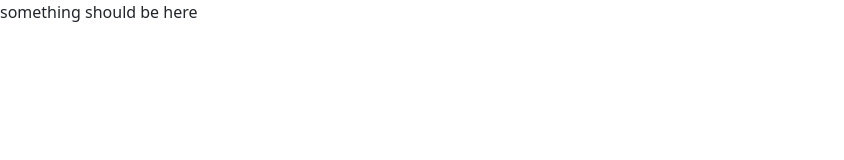
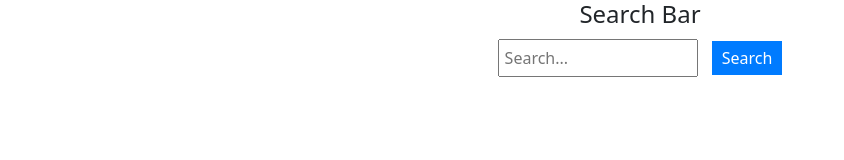
Before and after one commit to bsaglimb/miniProject, a plain HTML site: page index.html in a window 1280 px wide. Shown: the whole page, without its empty margins (0-844 px from the left). Drawn offline with nearby package versions, Linux system fonts and the light colour scheme.

Commit message:
aadd search bar with css to go with it

```diff
--- a/assets/style.css
+++ b/assets/style.css
@@ -0,0 +1,27 @@
+
+.search-title {
+    font-size: 24px;
+    margin-bottom: 10px;
+    text-align: center;
+  }
+
+
+  #search-container {
+    text-align: center;
+  }
+
+
+  #search-input {
+    width: 200px;
+    padding: 5px;
+    margin-right: 10px;
+  }
+
+
+  #search-button {
+    padding: 5px 10px;
+    background-color: #007bff;
+    color: #fff;
+    border: none;
+    cursor: pointer;
+  }
--- a/index.html
+++ b/index.html
@@ -15,7 +15,11 @@
 
 
   <main>
-<div>something should be here</div>
+    <div id="search-container">
+      <h2 class="search-title">Search Bar</h2>
+      <input type="text" id="search-input" placeholder="Search...">
+      <button id="search-button">Search</button>
+    </div>
   </main>
 
 
```
Also changed, not shown: 1 other file.
